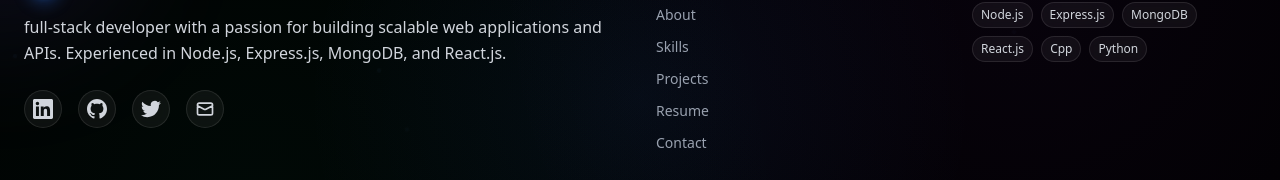
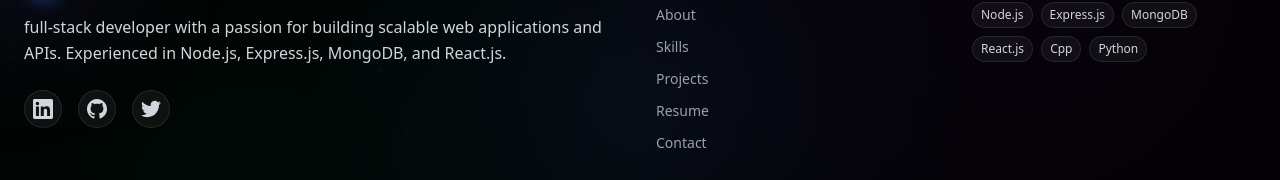
Before and after one commit to Gauravkumarsingh00/portfolio-website, a React (Vite) app: page /Contact in a window 1280 px wide. Shown: the part 1014-1194 px from the top of the page. Built offline with nearby package versions, Linux system fonts and the light colour scheme.

Commit message:
Added some link

```diff
--- a/src/components/Footer.jsx
+++ b/src/components/Footer.jsx
@@ -86,26 +86,26 @@
       url: 'https://x.com/GAURAVSINGH9876',
       hoverColor: 'hover:text-blue-400',
     },
-    {
-      name: 'Email',
-      icon: (
-        <svg
-          className="w-5 h-5"
-          fill="none"
-          stroke="currentColor"
-          viewBox="0 0 24 24"
-        >
-          <path
-            strokeLinecap="round"
-            strokeLinejoin="round"
-            strokeWidth={2}
-            d="M3 8l7.89 4.26a2 2 0 002.22 0L21 8M5 19h14a2 2 0 002-2V7a2 2 0 00-2-2H5a2 2 0 00-2 2v10a2 2 0 002 2z"
-          />
-        </svg>
-      ),
-      url: 'gks2282003@gmail.com',
-      hoverColor: 'hover:text-red-400',
-    },
+    // {
+    //   name: 'Email',
+    //   icon: (
+    //     <svg
+    //       className="w-5 h-5"
+    //       fill="none"
+    //       stroke="currentColor"
+    //       viewBox="0 0 24 24"
+    //     >
+    //       <path
+    //         strokeLinecap="round"
+    //         strokeLinejoin="round"
+    //         strokeWidth={2}
+    //         d="M3 8l7.89 4.26a2 2 0 002.22 0L21 8M5 19h14a2 2 0 002-2V7a2 2 0 00-2-2H5a2 2 0 00-2 2v10a2 2 0 002 2z"
+    //       />
+    //     </svg>
+    //   ),
+    //   url: 'gks2282003@gmail.com',
+    //   hoverColor: 'hover:text-red-400',
+    // },
   ];
 
   const quickLinks = [
--- a/src/pages/Home.jsx
+++ b/src/pages/Home.jsx
@@ -291,7 +291,7 @@
             transition={{ duration: 0.8, delay: 1.0 }}
           >
             <a
-              href="https://github.com/gauravkrsingh"
+              href="https://github.com/Gauravkumarsingh00"
               target="_blank"
               rel="noopener noreferrer"
               className={`p-3 rounded-full backdrop-blur-sm border transition-all duration-300 hover-scale ${
@@ -305,7 +305,7 @@
               </svg>
             </a>
             <a
-              href="https://linkedin.com/in/gauravkrsingh"
+              href="https://www.linkedin.com/in/gaurav-kumar-s-33a39b210/"
               target="_blank"
               rel="noopener noreferrer"
               className={`p-3 rounded-full backdrop-blur-sm border transition-all duration-300 hover-scale ${
@@ -699,8 +699,6 @@
           </div>
         </div>
       </motionComponents.section>
-
-
     </div>
   );
 }
```
